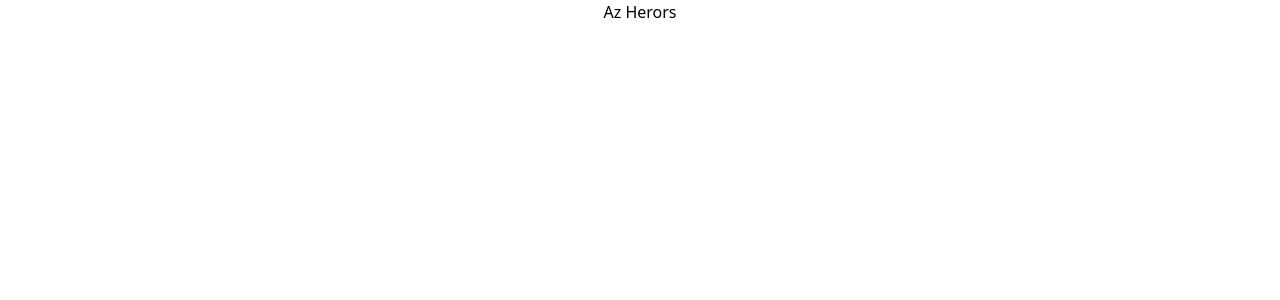
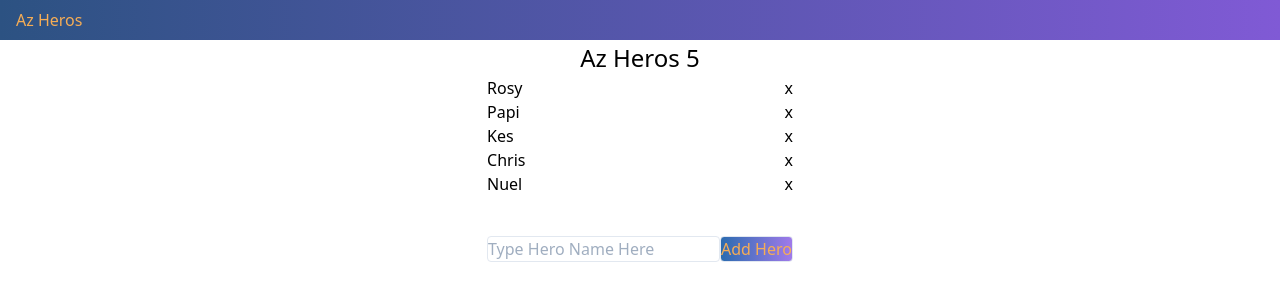
Before and after one commit to Totiruzi/working-with-vue3, a Vue app: page / in a window 1280 px wide. Shown: the top 300 px of the page. Built offline with nearby package versions, Linux system fonts and the light colour scheme.

Commit message:
create component for Heros

```diff
--- a/src/App.vue
+++ b/src/App.vue
@@ -1,13 +1,17 @@
 <template>
-<h1 class="text-center">Az Herors</h1>
+<AppHeader />
+<div class="w-full flex"><AzHeros /></div>
 </template>
 
 <script>
-
+import AppHeader from './components/AppHeader'
+import AzHeros from './components/AzHeroes'
 export default {
   name: 'App',
   components: {
-  }
+    AppHeader,
+    AzHeros
+  },
 }
 </script>
 
--- /dev/null
+++ b/src/components/AppHeader.vue
@@ -0,0 +1,13 @@
+<template>
+  <nav class="w-full bg-gradient-to-r from-blue-800 to-purple-600 text-orange-400 px-4 py-2"><a>Az Heros</a></nav>
+</template>
+
+<script>
+export default {
+
+}
+</script>
+
+<style>
+
+</style>
--- /dev/null
+++ b/src/components/AzHeroes.vue
@@ -0,0 +1,56 @@
+<template>
+  <div class="m-auto">
+    <h1 class="text-2xl text-center">Az Heros {{herosCount}}</h1>
+    <ul>
+      <li class="flex justify-between" v-for="(hero, index) in azHeros" :key="hero.nmae">
+        <div>{{hero.name}}</div>
+        <button v-on:click="remove(index)">x</button>
+      </li>
+    </ul>
+    <form class="mt-10" @submit.prevent="addHero">
+      <input class="border rounded" v-model="newHero" placeholder="Type Hero Name Here" />
+      <button class="border rounded bg-gradient-to-r from-blue-700 to-purple-500 text-orange-400" type="submit">Add Hero</button>
+    </form>
+  </div>
+</template>
+
+<script>
+export default {
+  // computed: {
+  //   herosCount() {
+  //     return this.azHerors.length
+  //   }
+  // }
+  data() {
+    return {
+      azHeros: [
+        {name: 'Rosy'},
+        {name: 'Papi'},
+        {name: 'Kes'},
+        {name: 'Chris'},
+        {name: 'Nuel'},
+      ]
+    }
+  },
+  computed: {
+    herosCount() {
+      return this.azHeros.length
+    },
+  },
+  methods: {
+    addHero() {
+      if (this.newHero !== "") {
+        this.azHeros.unshit({name: this.newHero})
+        this.newHero = '';
+      }
+    },
+    remove(index) {
+      this.azHeros = this.azHeros.filter((hero, i) => i != index)
+    },
+  },
+}
+</script>
+
+<style>
+
+</style>
```
